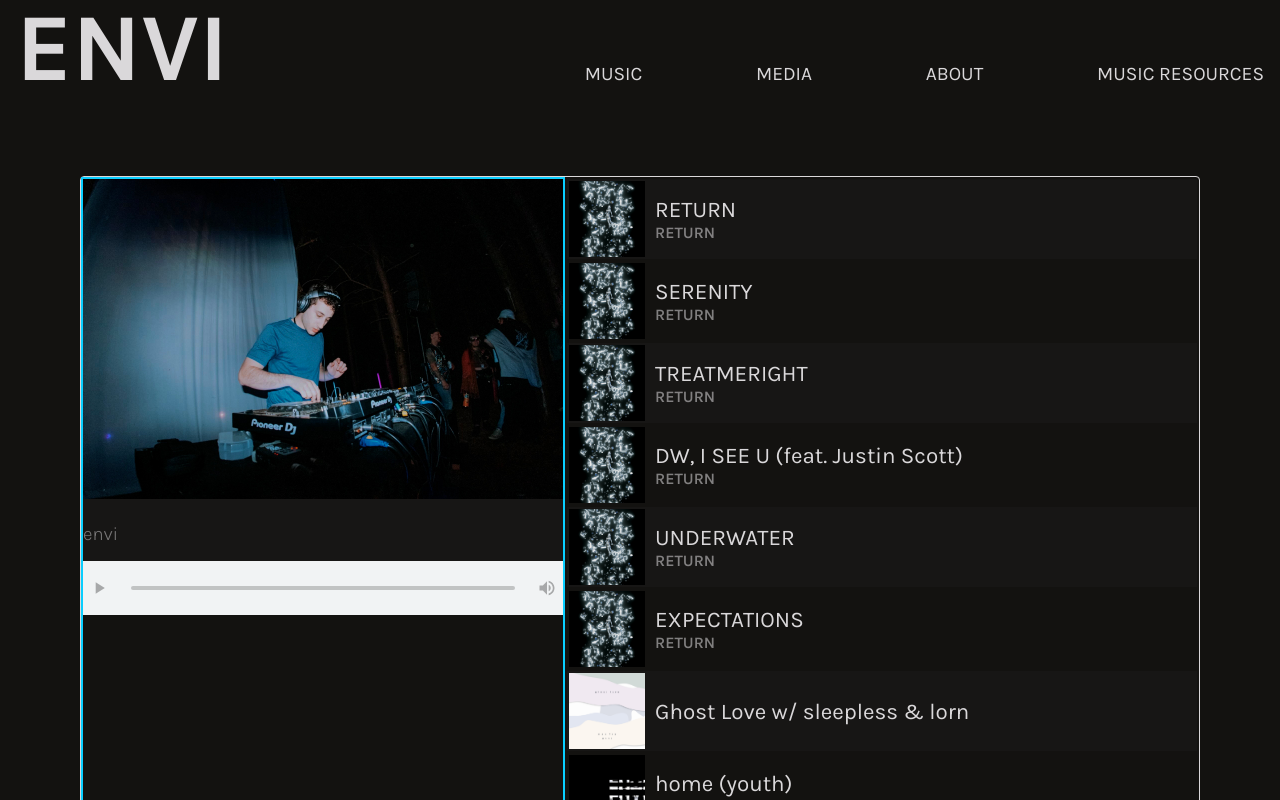
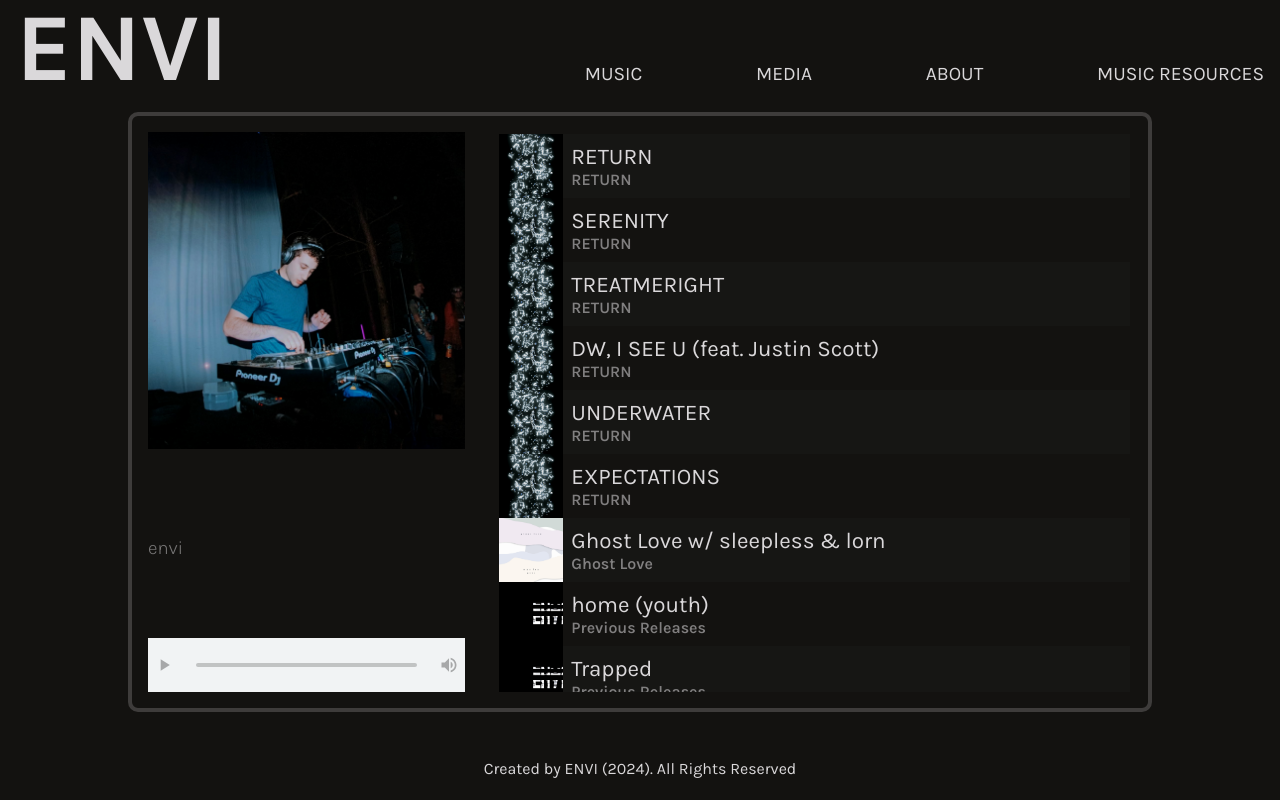
Before and after one commit to elliottsaruski/envi-website, a React (Vite) app: page /music in a window 1280 px wide. Shown: the top 800 px of the page. Built offline with nearby package versions, Linux system fonts and the light colour scheme; a web font is replaced by a local one.

Commit message:
Updated web audio player design and data

```diff
--- a/src/App.css
+++ b/src/App.css
@@ -129,25 +129,29 @@ nav {
 
 /* ----------------------------------MUSIC PAGE---------------------------- */
 
-#full-music-page {
-  border: 1px solid var(--clr-light);
-  border-radius: 0.25rem;
-  width: 70rem;
-  margin: 5rem auto;
+#audioplayer {
+  display: flex;
+  border: 0.25rem solid rgba(138, 136, 136, 0.363);
+  border-radius: 10px;
+  height: 75svh;
+  width: 80svw;
+  padding: 1rem;
+  overflow: hidden;
+  margin: 1rem auto;
+  /* padding-top: 2rem; */
 }
 
-#audio-player {
+.audio-player-left {
   display: flex;
   flex-direction: column;
+  flex: 1.25;
+  flex-shrink: 0;
+  flex-grow: 1;
 
-  border: 2px solid var(--clr-mid);
-  height: 100svh;
-}
-
-.audio-player-np-img {
-  display: flex;
   img {
-    width: 30rem;
+    width: 100%;
+    aspect-ratio: 1;
+    /* height: auto; */
     object-fit: cover;
   }
 }
@@ -156,24 +160,23 @@ nav {
   color: var(--clr-light);
   display: grid;
   gap: 0.25rem;
-
   padding-block: 1rem;
-  /* padding-left: 0.5rem; */
-  /* flex: 5; */
-  place-content: end left;
-  background-color: var(--clr-darkest-accent);
+  flex: 1;
+  align-content: center;
 }
 
 #now-playing-details h3 {
   opacity: 50%;
   font-weight: 300;
 }
-.music-list {
-  color: var(--clr-light);
-  /* height: 100%; */
-  width: 100%;
-  height: 100svh;
+
+.table-wrapper {
   overflow-y: scroll;
+  flex: 2;
+  border-left: 2rem solid var(--clr-dark-bg);
+  table {
+    width: 100%;
+  }
 }
 
 .table-track-row {
@@ -181,12 +184,16 @@ nav {
   align-items: center;
 }
 
+.table-track-row:hover,
+.table-track-row:focus-visible {
+  color: var(--clr-mid);
+}
+
 #track-artwork-thumbnail {
   display: flex;
   object-fit: cover;
-  height: 5rem;
-  width: 5rem;
-  padding: 0.1rem;
+  height: 100%;
+  width: 4rem;
 }
 
 #table-item:nth-child(odd) {
@@ -211,23 +218,12 @@ nav {
 
 audio {
   width: auto;
-  /* height: 10rem; */
-  /* height: 100%; */
 }
 
 audio::-webkit-media-controls-panel {
   width: 100%;
-  /* margin: 0; */
   padding: 0;
 }
-
-/* audio::-webkit-media-controls-mute-button {
-
-}
-
-audio::-webkit-media-controls-play-button {
-
-} */
 
 audio::-webkit-media-controls-timeline-container {
   display: none;
@@ -243,16 +239,9 @@ audio::-webkit-media-controls-time-remaining-display {
 
 audio::-webkit-media-controls-timeline {
   background: transparent;
-
-  /* background-color: var(--clr-light); */
 }
 
-/* audio::-webkit-media-controls-volume-slider {
-
-} */
-
 audio::-webkit-media-controls-enclosure {
-  /* display: none; */
   border-radius: 0;
 }
 
@@ -295,13 +284,25 @@ audio::-webkit-media-controls-enclosure {
 
 .media--wrapper {
   display: grid;
-  grid-template-columns: repeat(auto-fill, minmax(25rem, 1fr));
-  grid-auto-rows: 25rem;
+  grid-template-columns: repeat(auto-fill, minmax(35rem, 1fr));
+  column-gap: 0px;
+  row-gap: 0px;
+  place-items: stretch;
+  width: 100%;
+  justify-content: center;
+  justify-items: center;
 
+  img,
+  video {
+    height: auto;
+    width: 35rem;
+  }
   img {
-    height: 20rem;
-    width: 25rem;
     object-fit: cover;
+  }
+  video {
+    object-fit: contain;
+    height: auto;
   }
 }
 
@@ -342,10 +343,10 @@ footer {
   .mobile-logo--nav {
     display: flex;
     font-size: 4rem;
-    color: white;
+    color: var(--clr-lightest);
     font-weight: 400;
     font-size: calc(2vw + 2vh + 5vmin);
-    color: whitesmoke;
+    color: var(--clr-light);
   }
 
   .nav-mobile-open {
@@ -365,7 +366,7 @@ footer {
   }
 
   .nav-mobile-open p {
-    color: whitesmoke;
+    color: var(--clr-light);
     font-weight: 800;
   }
   .nav-mobile-open p:hover {
@@ -388,15 +389,35 @@ footer {
   }
 
   .mobile-menu-button:hover span {
-    background: whitesmoke;
+    background: var(--clr-light);
   }
 
   .mobile-menu-button > span {
     position: absolute;
-    background: whitesmoke;
+    background: var(--clr-light);
     width: 60%;
     height: 0.25rem;
     border-radius: 100rem;
+  }
+
+  /* MUSIC PLAYER */
+  #audioplayer {
+    flex-direction: column;
+    width: 90svw;
+    padding: 1rem;
+    margin: 0 auto;
+    height: 100%;
+    gap: 2rem;
+  }
+
+  .table-wrapper {
+    border-left: none;
+    overflow: hidden;
+  }
+
+  .audio-player-left img {
+    aspect-ratio: 1;
+    width: 100%;
   }
 }
 
--- a/src/components/MediaPage.jsx
+++ b/src/components/MediaPage.jsx
@@ -1,7 +1,11 @@
 import myMedia from "../data/MediaData";
 
 const mediaList = myMedia.map((media) => {
-  return <img key={media.id} src={media.src} alt={media.title} />;
+  if (media.mediaType == "image") {
+    return <img key={media.id} src={media.src} alt={media.title} />;
+  } else if (media.mediaType == "video") {
+    return <video key={media.id} src={media.src} alt={media.title} controls />;
+  }
 });
 
 function MediaPage() {
--- a/src/components/MusicPage.jsx
+++ b/src/components/MusicPage.jsx
@@ -14,10 +14,9 @@ function MusicPage() {
   const audioRef = useRef();
 
   return (
-    <div id="full-music-page">
-      <div className="audio-player-np-img">
-        <div id="audio-player">
-          <img src={artworkThumbnail} alt="" />
+    <div id="audioplayer">
+      <div className="audio-player-left">
+        <img src={artworkThumbnail} alt="song artwork" />
         <div id="now-playing-details">
           <h3>{albumTitle}</h3>
           <h2>{songTitle}</h2>
@@ -30,11 +29,13 @@ function MusicPage() {
           autoPlay
           src={audioSrc}></audio>
       </div>
-
+      <div className="table-wrapper">
         <table className="music-list">
+          <tbody>
             {myTracks.map((track) => {
               return (
-              <tbody
+                <tr
+                  className="table-track-row"
                   key={track.id}
                   id="table-item"
                   onClick={() => {
@@ -43,9 +44,7 @@ function MusicPage() {
                     setSongTitle(track.title);
                     setAlbumTitle(track.album);
                     // setIsAudioPlaying(true);
-                  window.scrollTo(0, 100);
                   }}>
-                <tr className="table-track-row">
                   <td>
                     <img
                       src={track.artwork}
@@ -58,9 +57,9 @@ function MusicPage() {
                     <p id="track-album">{track.album}</p>
                   </td>
                 </tr>
-              </tbody>
               );
             })}
+          </tbody>
         </table>
       </div>
     </div>
--- a/src/data/MediaData.jsx
+++ b/src/data/MediaData.jsx
@@ -1,39 +1,344 @@
+// STILL IMAGES
 import bubbles from "../assets/media/photos/bubbles.png";
+import chromesphere from "../assets/media/photos/chrome-sphere.png";
+import crazyting from "../assets/media/photos/crazy-ting.png";
 import day15 from "../assets/media/photos/DAY15.png";
+import day18 from "../assets/media/photos/DAY18.png";
 import day25 from "../assets/media/photos/DAY25.png";
 import day26 from "../assets/media/photos/DAY26.png";
+import day27 from "../assets/media/photos/DAY27.png";
 import day28 from "../assets/media/photos/DAY28.png";
+import dwiseeucover from "../assets/media/photos/DWISEEU-cover.png";
+import enviIceCubes from "../assets/media/photos/envi-ice-cubes.png";
+import envitext1 from "../assets/media/photos/envi-text.png";
+import envitext2 from "../assets/media/photos/envi-text2.png";
+import margs from "../assets/media/photos/margs.png";
+import minty from "../assets/media/photos/minty.png";
+import monarchlogo from "../assets/media/photos/monarch-logo-3d.png";
+import mycena from "../assets/media/photos/mycena.png";
+import pillows from "../assets/media/photos/pillows.png";
+import returncover from "../assets/media/photos/return-cover.png";
+// import roses from "../assets/media/photos/roses-multicolor";
+
+//VIDEO AND ANIMATION
+import bubbletrail from "../assets/media/videos/bubble-trail.mp4";
+import bythelake from "../assets/media/videos/by-the-lake.mp4";
+import cata from "../assets/media/videos/cata.mp4";
+import cubespin from "../assets/media/videos/cube-spin.mp4";
+import cubething from "../assets/media/videos/cube-thing.mp4";
+import dwiseeupromo from "../assets/media/videos/dwiseeu-promo.mov";
+import enviglobe from "../assets/media/videos/envi-globe.mov";
+import floppydisk from "../assets/media/videos/floppy-disk.mp4";
+import goo from "../assets/media/videos/goo.mp4";
+import heds from "../assets/media/videos/heds.mp4";
+import infinitycubes from "../assets/media/videos/infinity-cubes.mp4";
+import kaizentut from "../assets/media/videos/kaizen-tut.mp4";
+import levels from "../assets/media/videos/levels.mp4";
+import marbleloop from "../assets/media/videos/marble-loop.mp4";
+import marbles from "../assets/media/videos/marbles.mp4";
+import planet from "../assets/media/videos/planet.mp4";
+import powerButton from "../assets/media/videos/powerButton.mp4";
+import sequencesteps from "../assets/media/videos/sequence-steps.mp4";
+import singingalonecanvas from "../assets/media/videos/singing-alone-canvas.mp4";
+import smile from "../assets/media/videos/smile.mp4";
+import snake from "../assets/media/videos/snake.mp4";
+import SONvideo from "../assets/media/videos/SON-video.mov";
+import speedracercanvas from "../assets/media/videos/speed-racer-canvas.mp4";
+import spheremovement from "../assets/media/videos/sphere-movement.mp4";
+import spiralringflash from "../assets/media/videos/spiral-ring-flash.mp4";
+import spiralringflash2 from "../assets/media/videos/spiral-ring-flash-2.mp4";
+import starpower from "../assets/media/videos/starpower.mp4";
+import vortexsphere from "../assets/media/videos/vortex-sphere.mp4";
 
 const myMedia = [
   {
     id: 1,
     title: "bubbles",
-    mediaType: "image/png",
+    mediaType: "image",
     src: bubbles,
   },
   {
     id: 2,
     title: "day15",
-    mediaType: "image/png",
+    mediaType: "image",
     src: day15,
   },
   {
     id: 3,
     title: "day25",
-    mediaType: "image/png",
+    mediaType: "image",
     src: day25,
   },
   {
     id: 4,
     title: "day26",
-    mediaType: "image/png",
+    mediaType: "image",
     src: day26,
   },
   {
     id: 5,
     title: "day28",
-    mediaType: "image/png",
+    mediaType: "image",
     src: day28,
+  },
+  {
+    id: 6,
+    title: "chrome-sphere",
+    mediaType: "image",
+    src: chromesphere,
+  },
+  {
+    id: 7,
+    title: "crazything",
+    mediaType: "image",
+    src: crazyting,
+  },
+  {
+    id: 8,
+    title: "day18",
+    mediaType: "image",
+    src: day18,
+  },
+  {
+    id: 9,
+    title: "day27",
+    mediaType: "image",
+    src: day27,
+  },
+  {
+    id: 10,
+    title: "dw, i see u - cover",
+    mediaType: "image",
+    src: dwiseeucover,
+  },
+  {
+    id: 11,
+    title: "envi in Ice Cubes",
+    mediaType: "image",
+    src: enviIceCubes,
+  },
+  {
+    id: 12,
+    title: "envi - 3d text - 1",
+    mediaType: "image",
+    src: envitext1,
+  },
+  {
+    id: 13,
+    title: "envi - 3d text - 2",
+    mediaType: "image",
+    src: envitext2,
+  },
+  {
+    id: 14,
+    title: "margs - graphic design",
+    mediaType: "image",
+    src: margs,
+  },
+  {
+    id: 15,
+    title: "minty",
+    mediaType: "image",
+    src: minty,
+  },
+  {
+    id: 16,
+    title: "monarchlogo - 3d",
+    mediaType: "image",
+    src: monarchlogo,
+  },
+  {
+    id: 17,
+    title: "mycena",
+    mediaType: "image",
+    src: mycena,
+  },
+  {
+    id: 18,
+    title: "pillows",
+    mediaType: "image",
+    src: pillows,
+  },
+  {
+    id: 19,
+    title: "return cover",
+    mediaType: "image",
+    src: returncover,
+  },
+  // {
+  //   id: 20,
+  //   title: "roses",
+  //   mediaType: "image",
+  //   src: roses,
+  // },
+
+  {
+    id: 21,
+    title: "bubbletrail",
+    mediaType: "video",
+    src: bubbletrail,
+  },
+  {
+    id: 22,
+    title: "bythelake",
+    mediaType: "video",
+    src: bythelake,
+  },
+  {
+    id: 23,
+    title: "cata",
+    mediaType: "video",
+    src: cata,
+  },
+  {
+    id: 24,
+    title: "cubespin",
+    mediaType: "video",
+    src: cubespin,
+  },
+  {
+    id: 25,
+    title: "cubething",
+    mediaType: "video",
+    src: cubething,
+  },
+  {
+    id: 26,
+    title: "dwiseeupromo",
+    mediaType: "video",
+    src: dwiseeupromo,
+  },
+  {
+    id: 27,
+    title: "enviglobe",
+    mediaType: "video",
+    src: enviglobe,
+  },
+  {
+    id: 28,
+    title: "floppydisk",
+    mediaType: "video",
+    src: floppydisk,
+  },
+  {
+    id: 29,
+    title: "goo",
+    mediaType: "video",
+    src: goo,
+  },
+  {
+    id: 30,
+    title: "heds",
+    mediaType: "video",
+    src: heds,
+  },
+  {
+    id: 31,
+    title: "infinitycubes",
+    mediaType: "video",
+    src: infinitycubes,
+  },
+  {
+    id: 32,
+    title: "kaizentut",
+    mediaType: "video",
+    src: kaizentut,
+  },
+  {
+    id: 33,
+    title: "levels",
+    mediaType: "video",
+    src: levels,
+  },
+  {
+    id: 34,
+    title: "marbleloop",
+    mediaType: "video",
+    src: marbleloop,
+  },
+  {
+    id: 35,
+    title: "marbles",
+    mediaType: "video",
+    src: marbles,
+  },
+  {
+    id: 36,
+    title: "planet",
+    mediaType: "video",
+    src: planet,
+  },
+  {
+    id: 37,
+    title: "powerButton",
+    mediaType: "video",
+    src: powerButton,
+  },
+  {
+    id: 38,
+    title: "sequencesteps",
+    mediaType: "video",
+    src: sequencesteps,
+  },
+  {
+    id: 39,
+    title: "singingalonecanvas",
+    mediaType: "video",
+    src: singingalonecanvas,
+  },
+  {
+    id: 40,
+    title: "smile",
+    mediaType: "video",
+    src: smile,
+  },
+  {
+    id: 41,
+    title: "snake",
+    mediaType: "video",
+    src: snake,
+  },
+  {
+    id: 42,
+    title: "SONvideo",
+    mediaType: "video",
+    src: SONvideo,
+  },
+  {
+    id: 43,
+    title: "speedracercanvas",
+    mediaType: "video",
+    src: speedracercanvas,
+  },
+  {
+    id: 44,
+    title: "spheremovement",
+    mediaType: "video",
+    src: spheremovement,
+  },
+  {
+    id: 45,
+    title: "spiralringflash",
+    mediaType: "video",
+    src: spiralringflash,
+  },
+  {
+    id: 46,
+    title: "spiralringflash2",
+    mediaType: "video",
+    src: spiralringflash2,
+  },
+  {
+    id: 47,
+    title: "starpower",
+    mediaType: "video",
+    src: starpower,
+  },
+  {
+    id: 48,
+    title: "vortexsphere",
+    mediaType: "video",
+    src: vortexsphere,
   },
 ];
 
--- a/src/data/MusicData.jsx
+++ b/src/data/MusicData.jsx
@@ -151,6 +151,7 @@ const myTracks = [
     id: 7,
     key: "GHOSTLOVE ",
     title: "Ghost Love w/ sleepless & lorn",
+    album: "Ghost Love",
     artwork: ghostLoveCover,
     src: ghostlovesrc,
     links: {
```
Also changed, not shown: 2 other files (tests, documents, lock files or other folders). Lines whose indentation alone changed are shown as unchanged.
